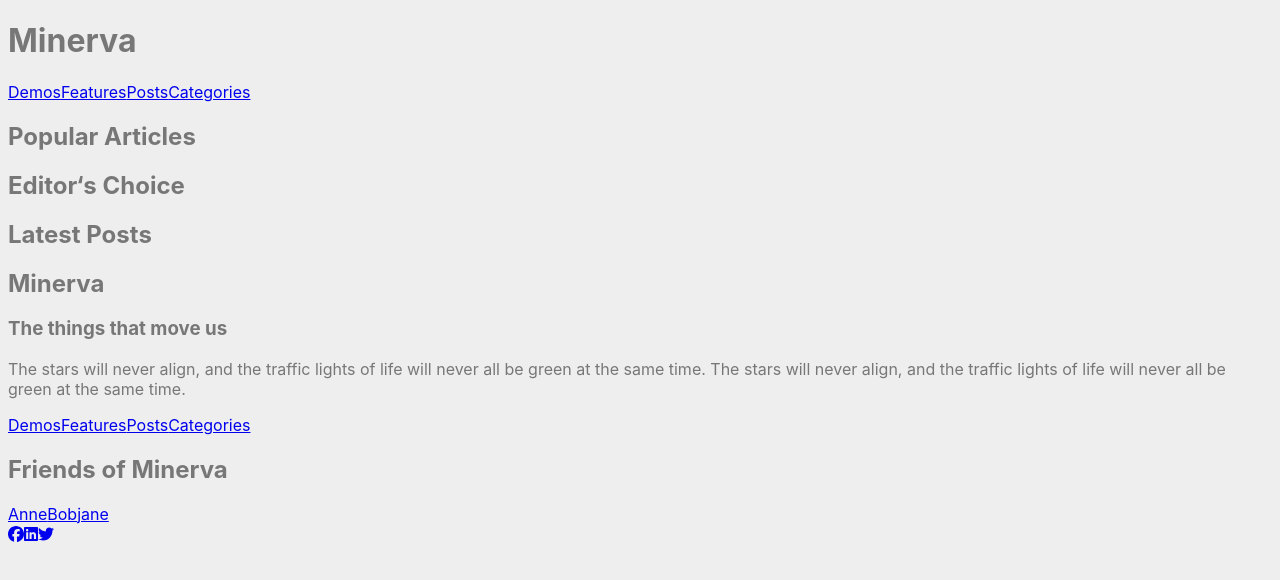
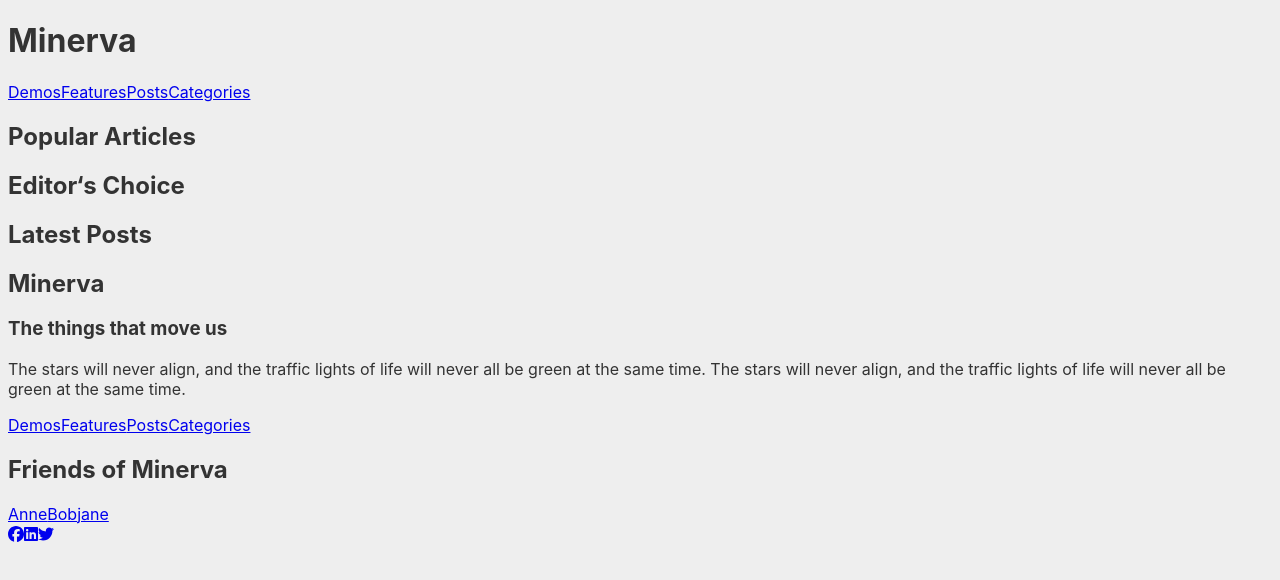
Before and after one commit to dougalg/presentations, a React (Vite) app in the folder a11y-code-along/a11y-code-along/: page / in a window 1280 px wide. Shown: the top 580 px of the page. Built offline with nearby package versions, Linux system fonts and the light colour scheme.

Commit message:
Clean up colours

```diff
--- a/a11y-code-along/a11y-code-along/src/index.css
+++ b/a11y-code-along/a11y-code-along/src/index.css
@@ -12,8 +12,8 @@
 
   /** Light Theme (Default) **/
   /** Text **/
-  --high-contrast-text: #555;
-  --low-contrast-text: #777;
+  --high-contrast-text: #333;
+  --low-contrast-text: #444;
   --surface-default: #eee;
 }
 
@@ -21,14 +21,14 @@
 @media (prefers-color-scheme: dark) {
   :root {
     /** Text **/
-    --high-contrast-text: #aaa;
-    --low-contrast-text: #888;
+    --high-contrast-text: #e8e8e8;
+    --low-contrast-text: #ccc;
     --surface-default: #222;
   }
 }
 
 :root {
-  color: var(--low-contrast-text);
+  color: var(--high-contrast-text);
   background-color: var(--surface-default);
 }
 
```
Also changed, not shown: 1 other file (tests, documents, lock files or other folders).
